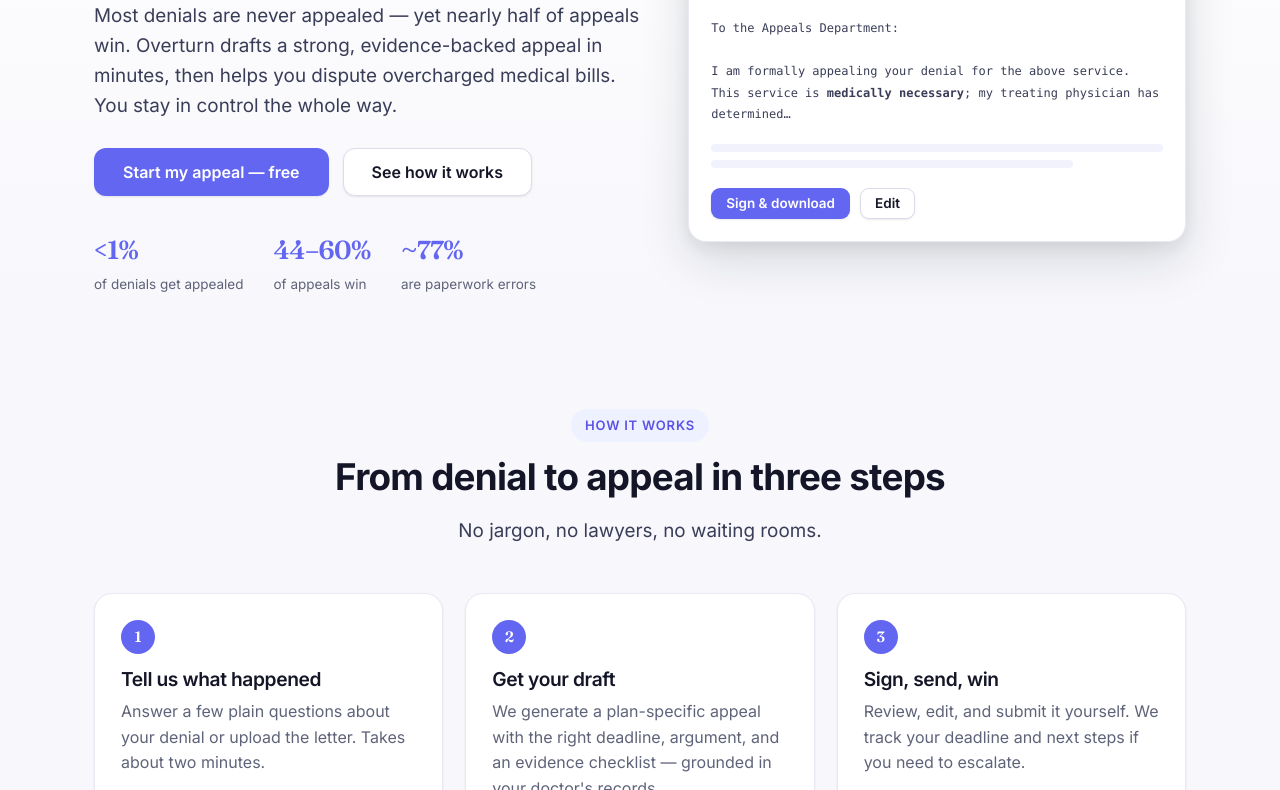
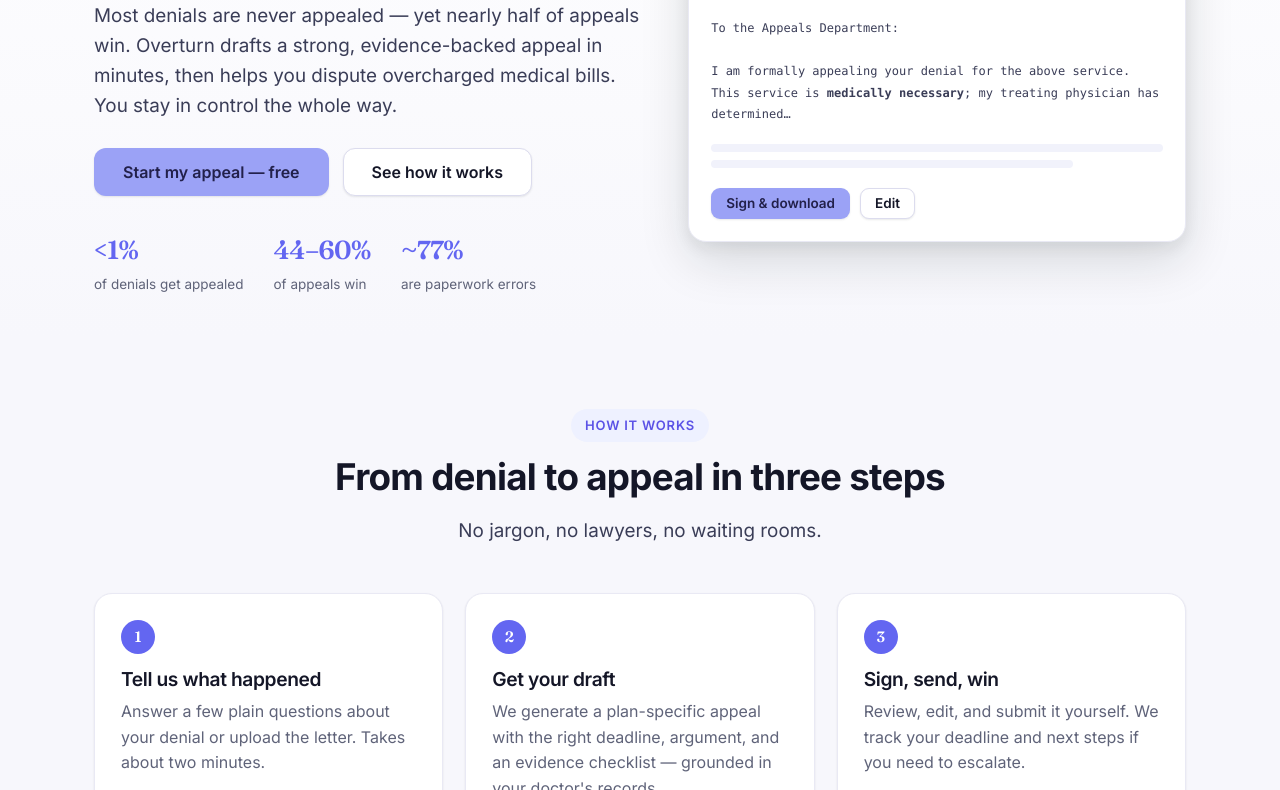
Before and after one commit to Sanjana-sun/reclaim, a website: page app/public/index.html in a window 1280 px wide. Shown: the part 338-1128 px from the top of the page. Drawn offline with Linux system fonts and the light colour scheme; no server answers.

Commit message:
Lighter primary buttons: soft periwinkle fill with dark text

```diff
--- a/app/public/css/app.css
+++ b/app/public/css/app.css
@@ -36,8 +36,8 @@ img,svg{max-width:100%;}
 
 /* buttons */
 .btn,button{font-family:inherit;font-size:15px;font-weight:600;border-radius:var(--radius-sm);padding:11px 20px;cursor:pointer;border:1px solid transparent;transition:.15s ease;display:inline-flex;align-items:center;justify-content:center;gap:8px;line-height:1;}
-.btn-primary,button:not(.ghost):not(.link){background:var(--brand);color:#fff;box-shadow:var(--shadow-sm);}
-.btn-primary:hover,button:not(.ghost):not(.link):hover{background:var(--brand-600);color:#fff;transform:translateY(-1px);box-shadow:var(--shadow);}
+.btn-primary,button:not(.ghost):not(.link){background:#9ba2f6;color:#22204a;box-shadow:var(--shadow-sm);}
+.btn-primary:hover,button:not(.ghost):not(.link):hover{background:#868ef2;color:#1c1a40;transform:translateY(-1px);box-shadow:var(--shadow);}
 .btn-ghost,button.ghost,.ghost{background:var(--surface);color:var(--ink)!important;border:1px solid var(--line-2);box-shadow:var(--shadow-sm);}
 .btn-ghost:hover,button.ghost:hover{background:var(--surface-2);border-color:var(--brand);color:var(--brand-700)!important;transform:translateY(-1px);}
 .btn-white{background:#fff;color:var(--brand-700)!important;}
```
